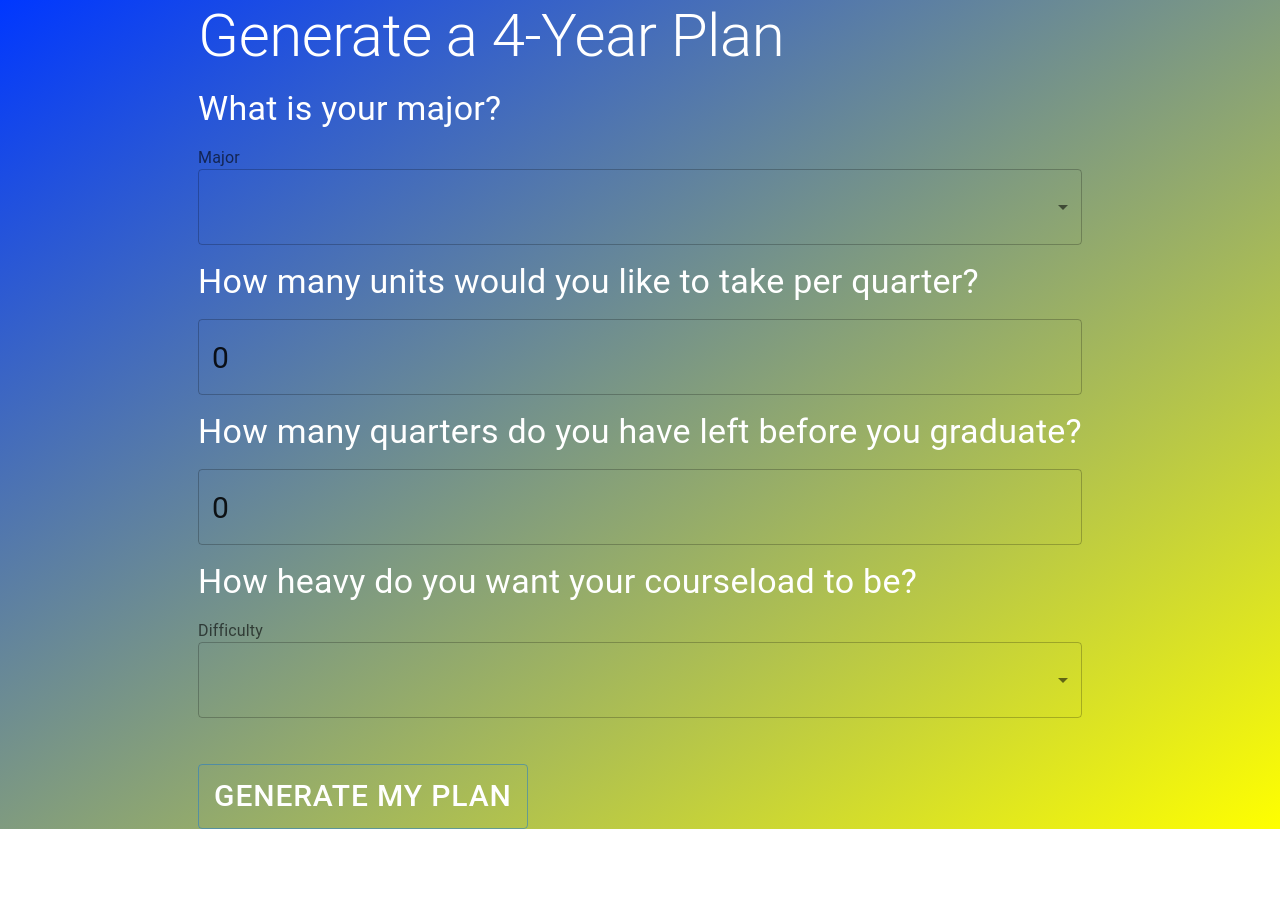
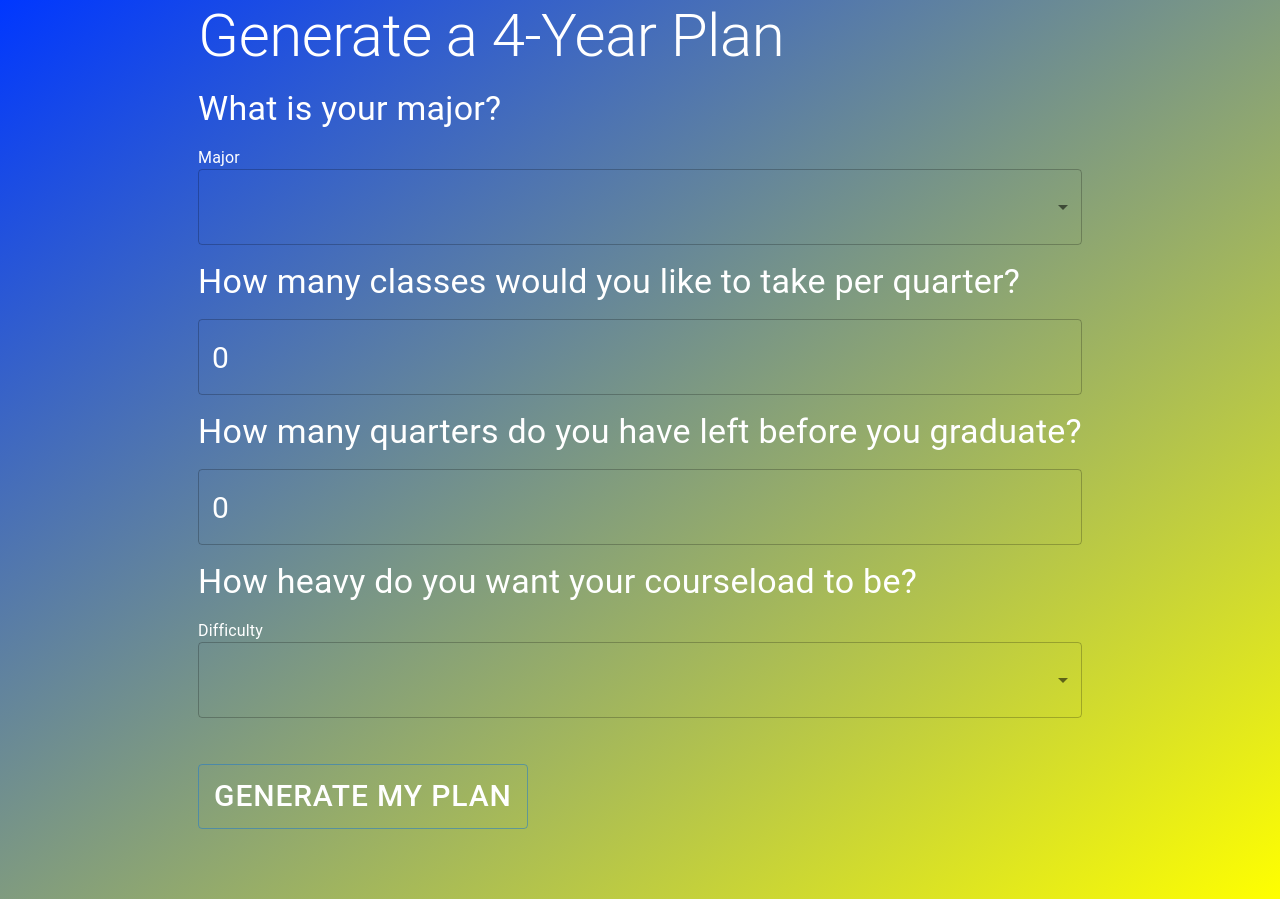
Before and after one commit to abigailtrann/LAHacks, a React (Create React App) app in the folder frontend/: page / in a window 1280 px wide. Before the commit the page ends 829 px from the top, so only its background shows below. Built offline with nearby package versions, Linux system fonts and the light colour scheme.

Commit message:
white text and padding css

```diff
--- a/frontend/package.json
+++ b/frontend/package.json
@@ -11,6 +11,7 @@
     "@testing-library/user-event": "^13.5.0",
     "react": "^18.2.0",
     "react-dom": "^18.2.0",
+    "react-router-dom": "^6.10.0",
     "react-scripts": "5.0.1",
     "web-vitals": "^2.1.4"
   },
--- a/frontend/src/App.css
+++ b/frontend/src/App.css
@@ -2,6 +2,8 @@
   display: flex;
   justify-content: center;
   align-items: center;
+  background-image: linear-gradient(to bottom right, rgb(0, 55, 255), yellow);; /* Replace with the color you want */
+ padding-bottom: 70px;
 
   /* text-align: center;
   flex-direction: column;
@@ -14,6 +16,10 @@ body {
   font-weight: 100;
 }
 
+.white-font{
+  /* overrides everything */
+  color: white !important;
+}
 
 .span {
   display: block;
--- a/frontend/src/App.js
+++ b/frontend/src/App.js
@@ -56,9 +56,10 @@ function App() {
           <Typography variant="h4">What is your major?</Typography>
         </Box>
         <Box>
-          <InputLabel>Major</InputLabel>
+          <InputLabel className="white-font">Major</InputLabel>
           <Select
-            className="span"
+            className="span white-font"
+            // make everything into white font
             style={{ fontSize: "30px" }}
             value={major}
             label="Major"
@@ -71,14 +72,14 @@ function App() {
         </Box>
 
         <Box marginTop={10}>
-          <Typography variant="h4">
-            How many units would you like to take per quarter?
+          <Typography variant="h4" className="white-font">
+            How many classes would you like to take per quarter?
           </Typography>
         </Box>
         <Box>
           <TextField
-            className="span"
-            inputProps={{ style: { fontSize: 30 } }}
+            className="span white-font"
+            inputProps={{ style: { fontSize: 30, color:'white' } }}
             variant="outlined"
             value={units}
             onChange={(event) => {
@@ -94,8 +95,8 @@ function App() {
         </Box>
         <Box>
           <TextField
-            className="span"
-            inputProps={{ style: { fontSize: 30 } }}
+            className="span white-font"
+            inputProps={{ style: { fontSize: 30, color:'white' } }}
             variant="outlined"
             value={quarters}
             onChange={(event) => {
@@ -110,9 +111,9 @@ function App() {
           </Typography>
         </Box>
         <Box>
-          <InputLabel>Difficulty</InputLabel>
+          <InputLabel className="white-font"> Difficulty</InputLabel>
           <Select
-            className="span"
+            className="span white-font"
             style={{ fontSize: "30px" }}
             value={difficulty}
             label="Difficulty"
```
Also changed, not shown: 1 other file (tests, documents, lock files or other folders).
